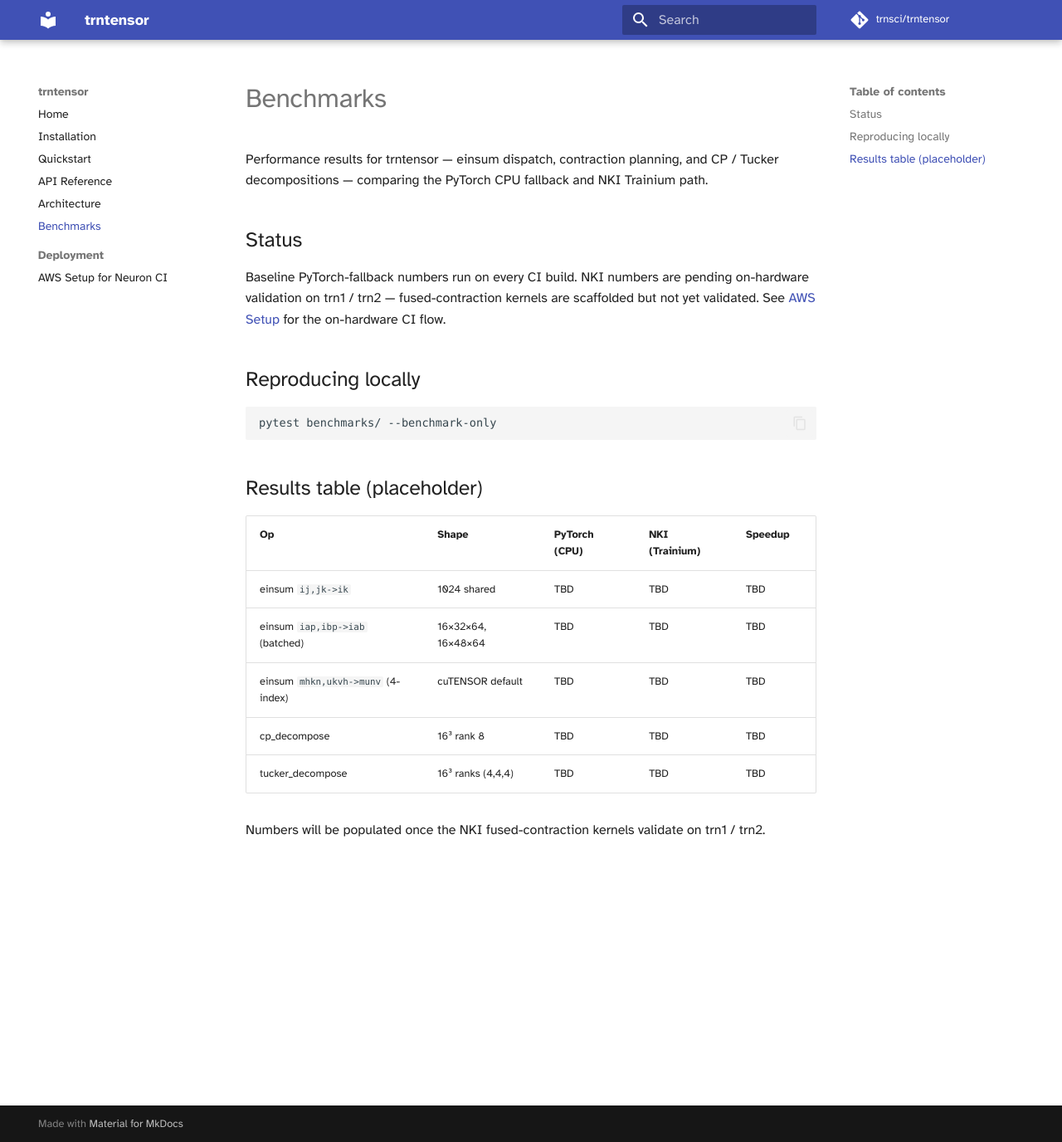
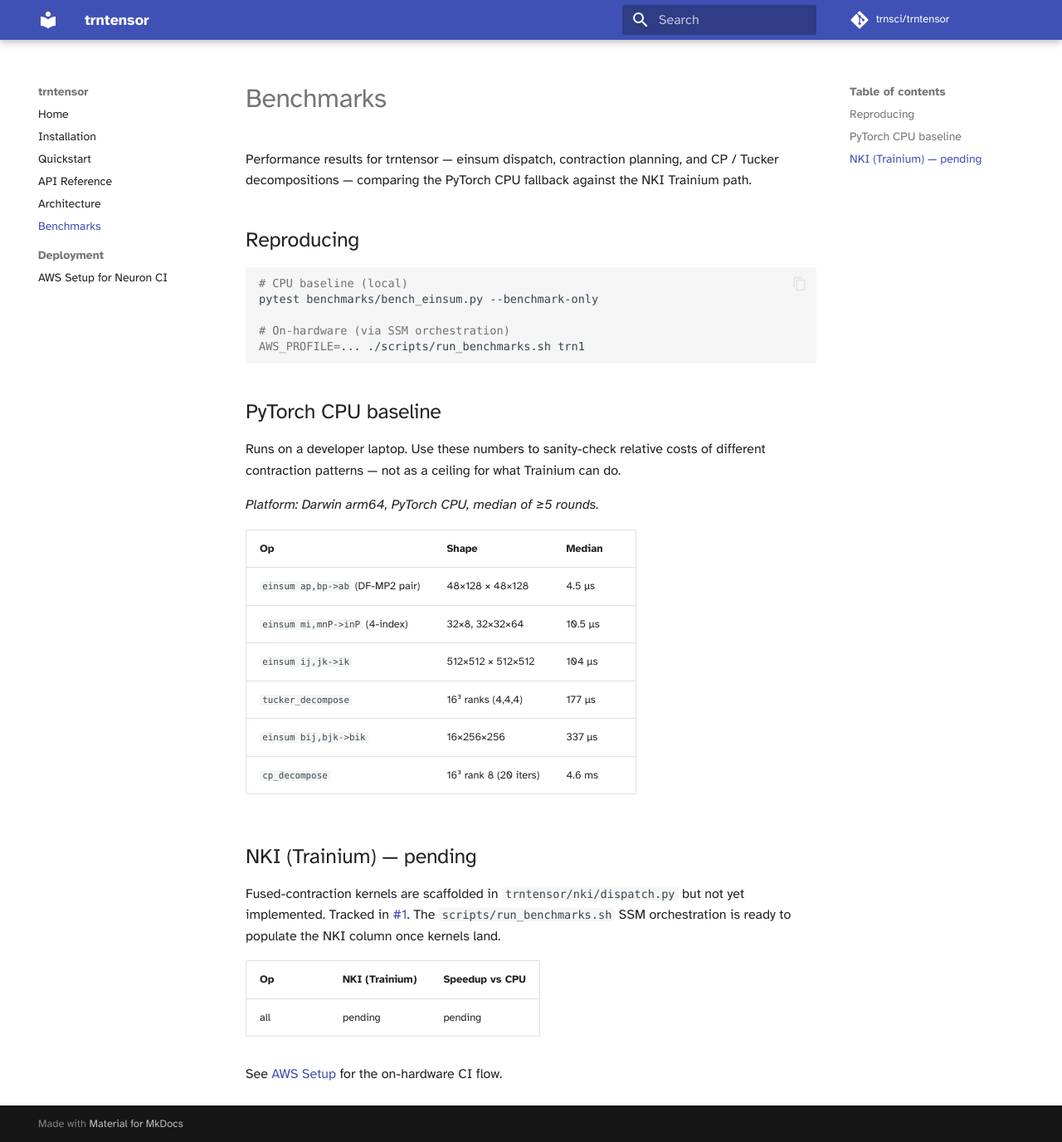
Before and after one commit to trnsci/trntensor, an MkDocs documentation site: the page built from docs/benchmarks.md, in a window 1280 px wide and 1376 px high. Shown: the whole window at 83% size. Built offline with MkDocs 1.6.1 and Material for MkDocs 9.7.7, drawn with Linux system fonts in a browser that asks for light colours; some web fonts are replaced; comment, search, counter and statistics services are not loaded.

Commit message:
docs: populate benchmarks.md with PyTorch CPU baseline numbers

````diff
--- a/docs/benchmarks.md
+++ b/docs/benchmarks.md
@@ -1,25 +1,38 @@
 # Benchmarks
 
-Performance results for trntensor — einsum dispatch, contraction planning, and CP / Tucker decompositions — comparing the PyTorch CPU fallback and NKI Trainium path.
+Performance results for trntensor — einsum dispatch, contraction planning, and CP / Tucker decompositions — comparing the PyTorch CPU fallback against the NKI Trainium path.
 
-## Status
-
-Baseline PyTorch-fallback numbers run on every CI build. NKI numbers are pending on-hardware validation on trn1 / trn2 — fused-contraction kernels are scaffolded but not yet validated. See [AWS Setup](aws_setup.md) for the on-hardware CI flow.
-
-## Reproducing locally
+## Reproducing
 
 ```bash
-pytest benchmarks/ --benchmark-only
+# CPU baseline (local)
+pytest benchmarks/bench_einsum.py --benchmark-only
+
+# On-hardware (via SSM orchestration)
+AWS_PROFILE=... ./scripts/run_benchmarks.sh trn1
 ```
 
-## Results table (placeholder)
+## PyTorch CPU baseline
 
-| Op | Shape | PyTorch (CPU) | NKI (Trainium) | Speedup |
-|---|---|---|---|---|
-| einsum `ij,jk->ik` | 1024 shared | TBD | TBD | TBD |
-| einsum `iap,ibp->iab` (batched) | 16×32×64, 16×48×64 | TBD | TBD | TBD |
-| einsum `mhkn,ukvh->munv` (4-index) | cuTENSOR default | TBD | TBD | TBD |
-| cp_decompose | 16³ rank 8 | TBD | TBD | TBD |
-| tucker_decompose | 16³ ranks (4,4,4) | TBD | TBD | TBD |
+Runs on a developer laptop. Use these numbers to sanity-check relative costs of different contraction patterns — not as a ceiling for what Trainium can do.
 
-Numbers will be populated once the NKI fused-contraction kernels validate on trn1 / trn2.
+_Platform: Darwin arm64, PyTorch CPU, median of ≥5 rounds._
+
+| Op | Shape | Median |
+|---|---|---|
+| `einsum ap,bp->ab` (DF-MP2 pair) | 48×128 × 48×128 | 4.5 µs |
+| `einsum mi,mnP->inP` (4-index) | 32×8, 32×32×64 | 10.5 µs |
+| `einsum ij,jk->ik` | 512×512 × 512×512 | 104 µs |
+| `tucker_decompose` | 16³ ranks (4,4,4) | 177 µs |
+| `einsum bij,bjk->bik` | 16×256×256 | 337 µs |
+| `cp_decompose` | 16³ rank 8 (20 iters) | 4.6 ms |
+
+## NKI (Trainium) — pending
+
+Fused-contraction kernels are scaffolded in `trntensor/nki/dispatch.py` but not yet implemented. Tracked in [#1](https://github.com/trnsci/trntensor/issues/1). The `scripts/run_benchmarks.sh` SSM orchestration is ready to populate the NKI column once kernels land.
+
+| Op | NKI (Trainium) | Speedup vs CPU |
+|---|---|---|
+| all | pending | pending |
+
+See [AWS Setup](aws_setup.md) for the on-hardware CI flow.
````
